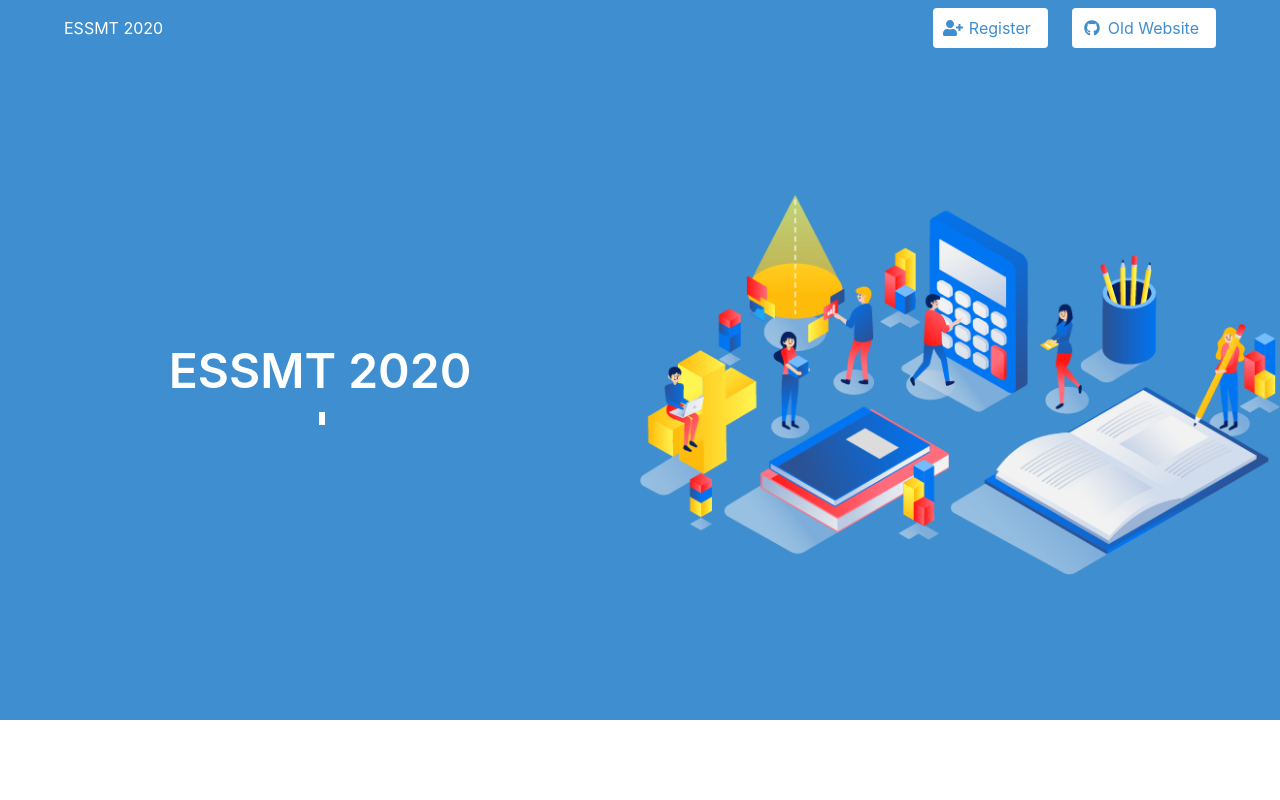
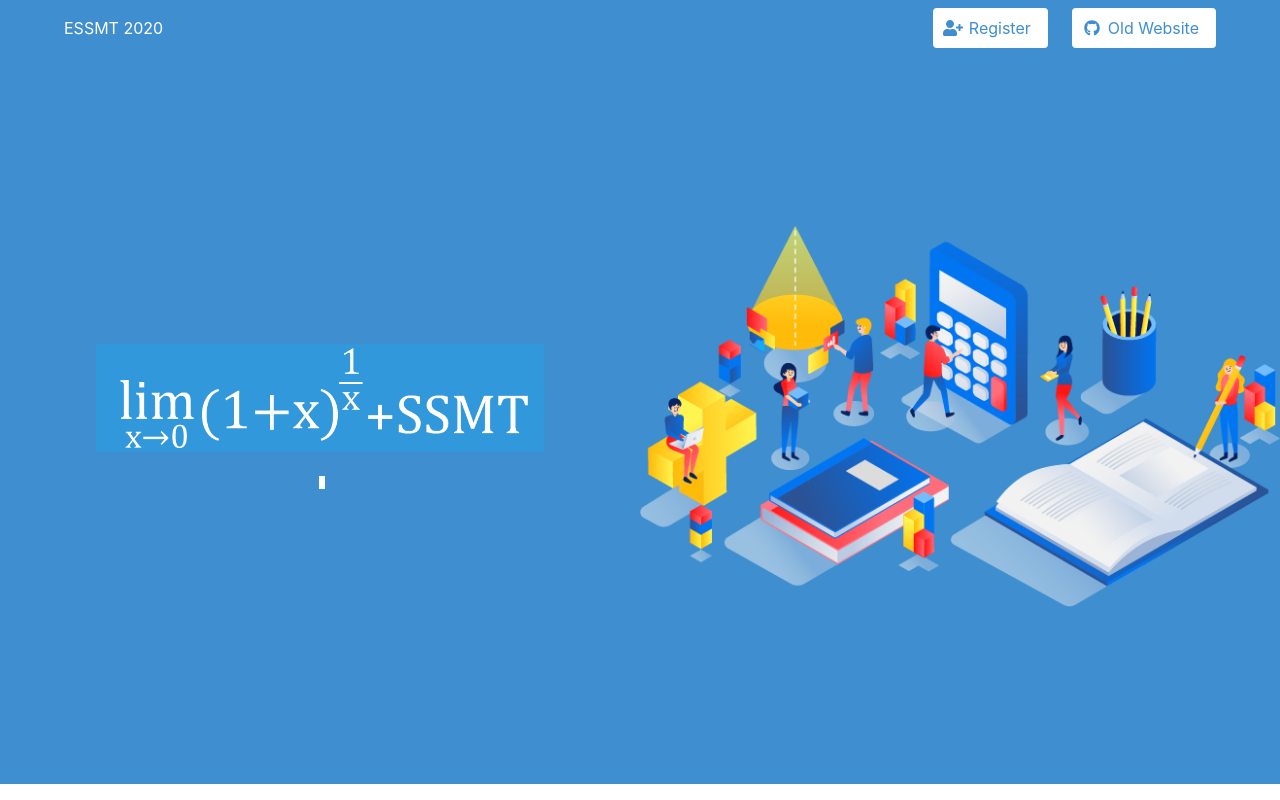
Before and after one commit to peelstnac/ESSMT, a website: page index.html in a window 1280 px wide. Shown: the top 800 px of the page. Drawn offline with nearby package versions, Linux system fonts and the light colour scheme.

Commit message:
Update index.html

```diff
--- a/index.html
+++ b/index.html
@@ -50,7 +50,7 @@
 	  <div class="hero-body">
 	    <div class="container has-text-centered">
 	      <p class="title is-1">
-	        ESSMT 2020
+	        <img src = "LOGO.png">
 	      </p>
 		  <p class="txt-rotate subtitle is-4" data-period="2000"   data-rotate='["In music, there are no more than five tones.", "However, out of various combinations of them--", "it is possible to create more melodies than can be heard.", "The number of basic colors does not exceed five.", "However, out of various combinations of them--", "it is possible to create a greater range of colors--", "than can be seen.", "The number of basic tastes does not exceed five.", "However, out of various combinations of them--", "it is possible to create more flavors than can be tasted.", "In battle, there are no more than two types of attack--", "direct and indirect.", "However, out of these two, in various combinations,--", "it is possible to maneuver endless options.", "(Art of War)."]'></p>
 	    </div>
```
